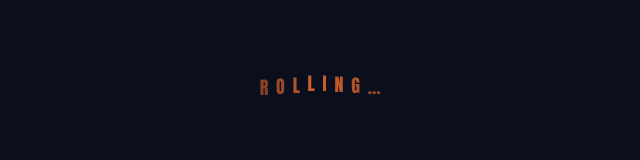
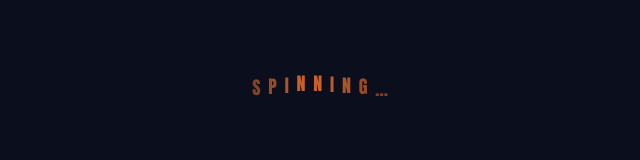
Before and after one commit to darren-wangg/82-0, a Next.js app: page /play in a window 1280 px wide. Both pictures are taken after a click on the button "Spin". Shown: the part 313-473 px from the top of the page, without its empty margins (319-959 px from the left). Built offline with nearby package versions, Linux system fonts and the light colour scheme.

Commit message:
update copy

```diff
--- a/src/components/game/play-screen.tsx
+++ b/src/components/game/play-screen.tsx
@@ -275,7 +275,7 @@ export function PlayScreen() {
               exit={{ opacity: 0 }}
               className="flex flex-1 items-center justify-center gap-1.5"
             >
-              {"ROLLING…".split("").map((ch, i) => (
+              {"SPINNING…".split("").map((ch, i) => (
                 <motion.span
                   key={i}
                   animate={{ y: [0, -6, 0], opacity: [0.5, 1, 0.5] }}
--- a/src/components/game/sim-screen.tsx
+++ b/src/components/game/sim-screen.tsx
@@ -658,7 +658,7 @@ export function SimScreen() {
                 <DownloadCardButton
                   cardUrl={`${save.url}/card`}
                   fileName="ultimate-draft-team-card.png"
-                  label="Save the retro team card"
+                  label="Save team"
                   className="mx-auto text-xs font-semibold text-primary underline-offset-2 hover:underline"
                 />
               </div>
@@ -873,7 +873,7 @@ export function SimScreen() {
         <DownloadCardButton
           cardUrl={cardUrl}
           fileName="ultimate-draft-team-card.png"
-          label="Save the retro team card"
+          label="Save team"
           className="mx-auto text-xs font-semibold text-primary underline-offset-2 hover:underline"
         />
         {state.lobbyCode && save.phase !== "saved" && (
```
